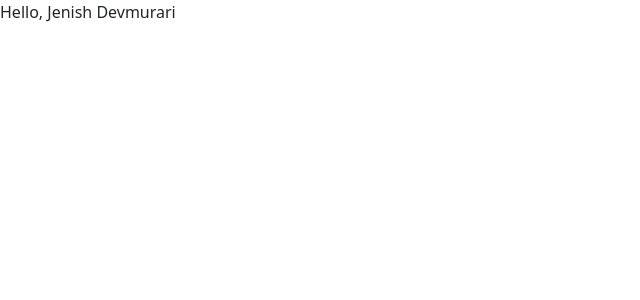
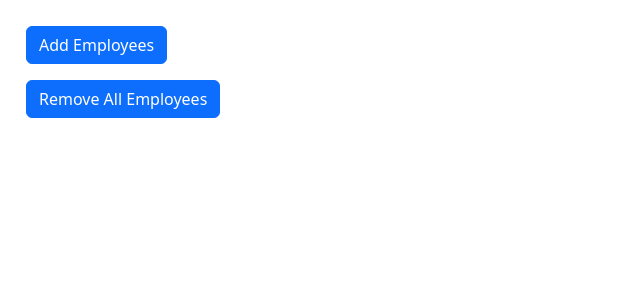
Before and after one commit to jenish-devmurari/bacancy-angular-training, an Angular app: page / in a window 1280 px wide. Shown: the top 300 px of the page, without its empty margins (0-640 px from the left). Built offline with nearby package versions, Linux system fonts and the light colour scheme.

Commit message:
Task-3 Completed

```diff
--- a/src/app/app.component.html
+++ b/src/app/app.component.html
@@ -13,19 +13,20 @@
 
 <!-- START: Snippet 2 -->
 <!-- Add name Field into User Object in app.component.ts file -->
-<div>
+<!-- <div>
     <p>Hello, {{ user.name }}</p>
-</div>
+</div> -->
 <!-- END: Snippet 2 -->
 
 <!-- START: Snippet 3 -->
-<!-- <div class="employee-list-container m-3">
+<div class="employee-list-container m-3">
     <button class="btn btn-primary" (click)="addEmp()">Add Employees</button>
     <ul *ngIf="employees" class="employee-list mt-3">
-      <li *ngForr="let emp of employees; let i = index" class="employee-item">
-        {{ emp }}
-        <span class="remove-btn" (click)="onRemoveEmp(i)">X</span>
-      </li>
+        <li *ngFor="let emp of employees; let i = index" class="employee-item">
+            {{ emp }}
+            <span class="remove-btn" (click)="onRemoveEmp(i)">X</span>
+        </li>
     </ul>
-  </div> -->
+    <button class="btn btn-primary" (click)="removeAllEmp()">Remove All Employees</button>
+</div>
 <!-- END: Snippet 3 -->
--- a/src/app/app.component.ts
+++ b/src/app/app.component.ts
@@ -7,17 +7,20 @@ import { Component } from '@angular/core';
 })
 export class AppComponent {
   public title: string = 'error-handling';
-  public user = {
+  public user: { name: string } = {
     name: "Jenish Devmurari"  // Add name : "Jenish Devmurari"
   };
-  employees: any;
+  public employees: string[] = [];
 
-  addEmp(): void {
+  public addEmp(): void {
     this.employees.push('employee')
   }
 
-  onRemoveEmp(id: number) {
-    const position = id + 1;
-    this.employees.splice(position, 1);
+  public onRemoveEmp(id: number): void {
+    this.employees.splice(id, 1);
+  }
+
+  public removeAllEmp(): void {
+    this.employees = [];
   }
 }
```
